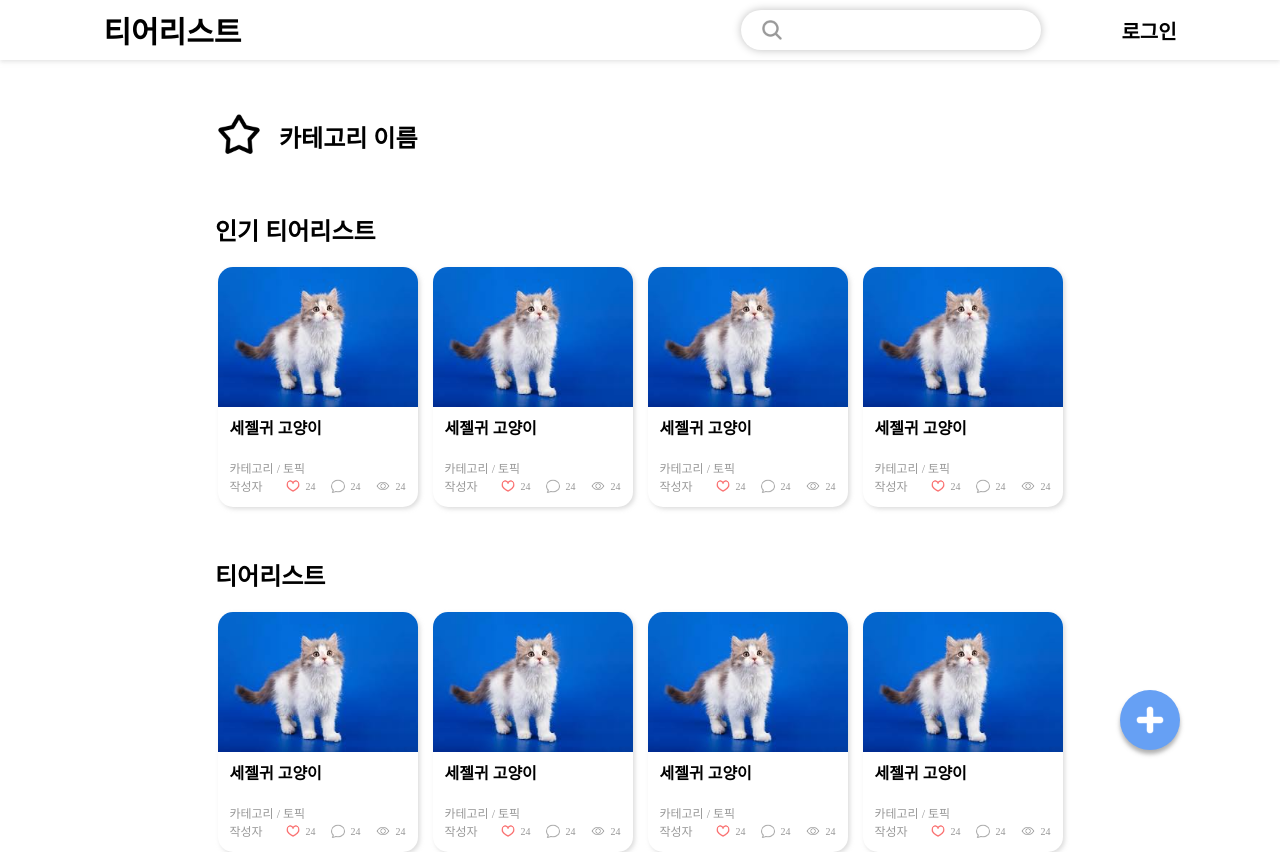
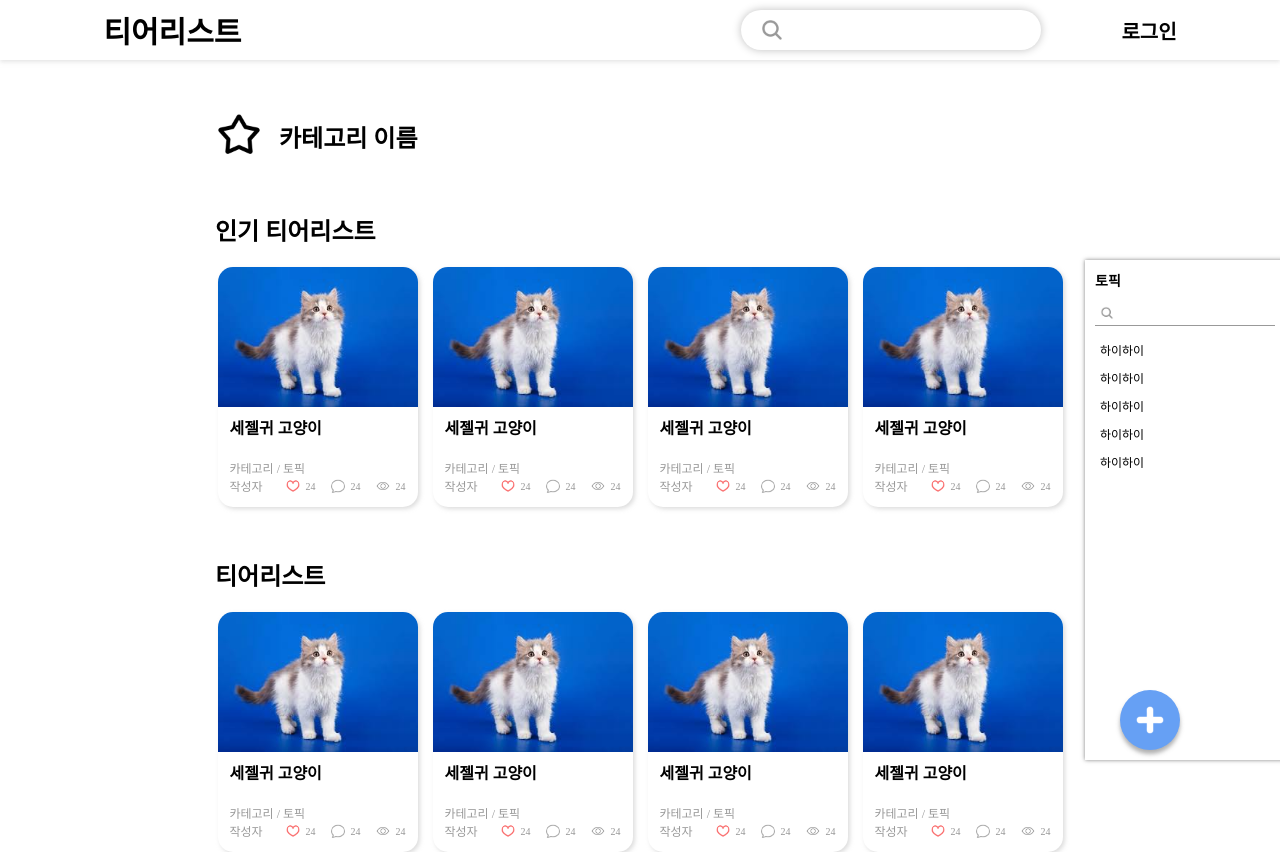
Before and after one commit to tierlist-projects/tierlist-frontend, a React (Create React App) app: page /tierlist/1 in a window 1280 px wide. Shown: the top 852 px of the page. Built offline with nearby package versions, Linux system fonts and the light colour scheme; a web font is replaced by a local one.

Commit message:
feat(tierlist-read): 토픽사이드바 생성

```diff
--- /dev/null
+++ b/src/components/tierlist/TopicSidebar.tsx
@@ -0,0 +1,24 @@
+import React from 'react'
+import * as S from '@styles/tierlist/TopicSidebar.style'
+import { images } from '@constants/images'
+
+const TopicSidebar = () => {
+  return (
+    <S.Container>
+      <S.Title>토픽</S.Title>
+      <S.SearchBarContainer>
+        <img src={images.common.searchBar.search} alt="토픽 검색" />
+        <S.Search type="text" />
+      </S.SearchBarContainer>
+      <S.TopicList>
+        <S.TopicItem onClick={() => console.log('클릭')}>하이하이</S.TopicItem>
+        <S.TopicItem onClick={() => console.log('클릭')}>하이하이</S.TopicItem>
+        <S.TopicItem onClick={() => console.log('클릭')}>하이하이</S.TopicItem>
+        <S.TopicItem onClick={() => console.log('클릭')}>하이하이</S.TopicItem>
+        <S.TopicItem onClick={() => console.log('클릭')}>하이하이</S.TopicItem>
+      </S.TopicList>
+    </S.Container>
+  )
+}
+
+export default TopicSidebar
--- a/src/pages/ListPage.tsx
+++ b/src/pages/ListPage.tsx
@@ -3,6 +3,7 @@ import * as S from '@styles/tierlist/ListPage.style'
 import { images } from '@constants/images'
 import PostCard from '@components/common/PostCard'
 import Pagination from '@mui/material/Pagination'
+import TopicSidebar from '@components/tierlist/TopicSidebar'
 
 const ListPage = () => {
   const [page, setPage] = useState(1)
@@ -73,6 +74,7 @@ const ListPage = () => {
           </S.TierlistSearch>
         </S.BottomBlock>
       </S.TierlistBlock>
+      <TopicSidebar />
     </S.Container>
   )
 }
--- a/src/styles/global.style.ts
+++ b/src/styles/global.style.ts
@@ -51,6 +51,14 @@ const GlobalStyle = css`
     cursor: pointer;
   }
 
+  a {
+    text-decoration: none;
+    :visited,
+    :active {
+      color: black;
+    }
+  }
+
   /*
   @font-face {
     font-family: 'gmarket-sans';
--- a/src/styles/tierlist/ListPage.style.ts
+++ b/src/styles/tierlist/ListPage.style.ts
@@ -6,6 +6,7 @@ export const Container = styled.div`
   display: flex;
   flex-direction: column;
   justify-content: center;
+  position: relative;
   gap: 50px;
 `
 
--- /dev/null
+++ b/src/styles/tierlist/TopicSidebar.style.ts
@@ -0,0 +1,76 @@
+import { colors } from '@constants/colors'
+import styled from '@emotion/styled'
+
+export const Container = styled.div`
+  width: 200px;
+  height: 500px;
+  display: flex;
+  flex-direction: column;
+  gap: 10px;
+  padding: 10px;
+  background-color: white;
+  box-shadow: 0px 0px 4px rgba(0, 0, 0, 0.5);
+  position: absolute;
+  top: 150px;
+  right: -220px;
+`
+
+export const Title = styled.p`
+  font-size: 14px;
+  font-weight: bold;
+`
+
+export const SearchBarContainer = styled.div`
+  width: 100%;
+  display: flex;
+  align-items: center;
+  padding: 5px;
+  border-bottom: 1px solid ${colors.grey.primary};
+  img {
+    width: 14px;
+    height: 14px;
+  }
+`
+
+export const Search = styled.input`
+  width: 100%;
+  height: 100%;
+  font-size: 12px;
+  margin-left: 5px;
+`
+
+export const TopicList = styled.ul`
+  width: 100%;
+  height: 100%;
+
+  overflow-y: auto;
+
+  ::-webkit-scrollbar {
+    width: 8px;
+  }
+  ::-webkit-scrollbar-thumb {
+    height: 30%; /* 스크롤바의 길이 */
+    background-color: ${colors.grey.second}; /* 스크롤바의 색상 */
+
+    border-radius: 15px;
+    /* border: 12px solid white; */
+  }
+  ::-webkit-scrollbar-track {
+    border-radius: 15px;
+    background: rgba(217, 217, 217, 0.4);
+  }
+`
+
+export const TopicItem = styled.li`
+  width: 100%;
+  font-size: 12px;
+  padding: 5px;
+  cursor: pointer;
+
+  :hover {
+    color: ${colors.primary[400]};
+    text-decoration: underline;
+    text-underline-position: under;
+    /* transition: all 0.1s ease-in-out; */
+  }
+`
```
